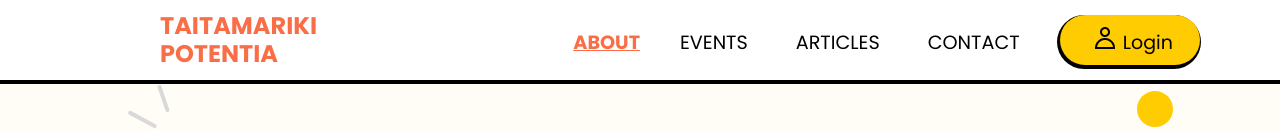
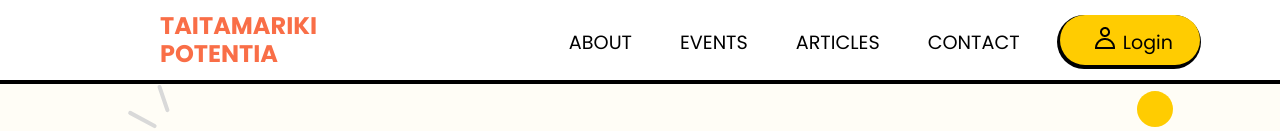
Before and after one commit to UoaWDCC/taitam-portal, a Next.js app: page / in a window 1280 px wide. Shown: the top 131 px of the page. Built offline with nearby package versions, Linux system fonts and the light colour scheme; what @linaria/core would draw is missing.

Commit message:
navBar done

```diff
--- a/src/app/(components)/NavigationBar.tsx
+++ b/src/app/(components)/NavigationBar.tsx
@@ -1,7 +1,10 @@
+"use client";
 import React from "react";
 import styles from "./NavigationBar.module.css";
+import { usePathname } from 'next/navigation';
 
 function NavigationBar() {
+  const pathname = usePathname();
   return (
     <main>
       <nav className={styles.navigationBar}>
@@ -13,38 +16,35 @@ function NavigationBar() {
         </div>
 
         <ul className={styles["linksContainer"]}>
-          {/* the first one is shown as the active link, not sure if I can change whether they're active or not
-            before routing the links in  */}
           <li>
-            <a className={styles.active} href="/about">
+            <a className={pathname === "/about" ? styles.active:styles.navLinks} href="/about">
               ABOUT
             </a>
           </li>
           <li>
-            <a className={styles.navLinks} href="/events">
+            <a className={pathname === "/events" ? styles.active:styles.navLinks} href="/events">
               EVENTS
             </a>
           </li>
           <li>
-            <a className={styles.navLinks} href="/articles">
+            <a className={pathname === "/articles" ? styles.active:styles.navLinks} href="/articles">
               ARTICLES
             </a>
           </li>
           <li>
-            <a className={styles.navLinks} href="/contact">
+            <a className={pathname === "/contact" ? styles.active:styles.navLinks} href="/contact">
               CONTACT
             </a>
           </li>
           <a className={styles.buttonContainer} href="#">
             <button className={styles.logIn}>
               <div className={styles.userIconContainer}>
-                <img src="Icon.png" alt="" className="image" />
+                <img src="Icon.png" alt="" />
               </div>
               Login
             </button>
           </a>
         </ul>
-        {/* <script src="script.js"></script> */}
       </nav>
     </main>
   );
```
